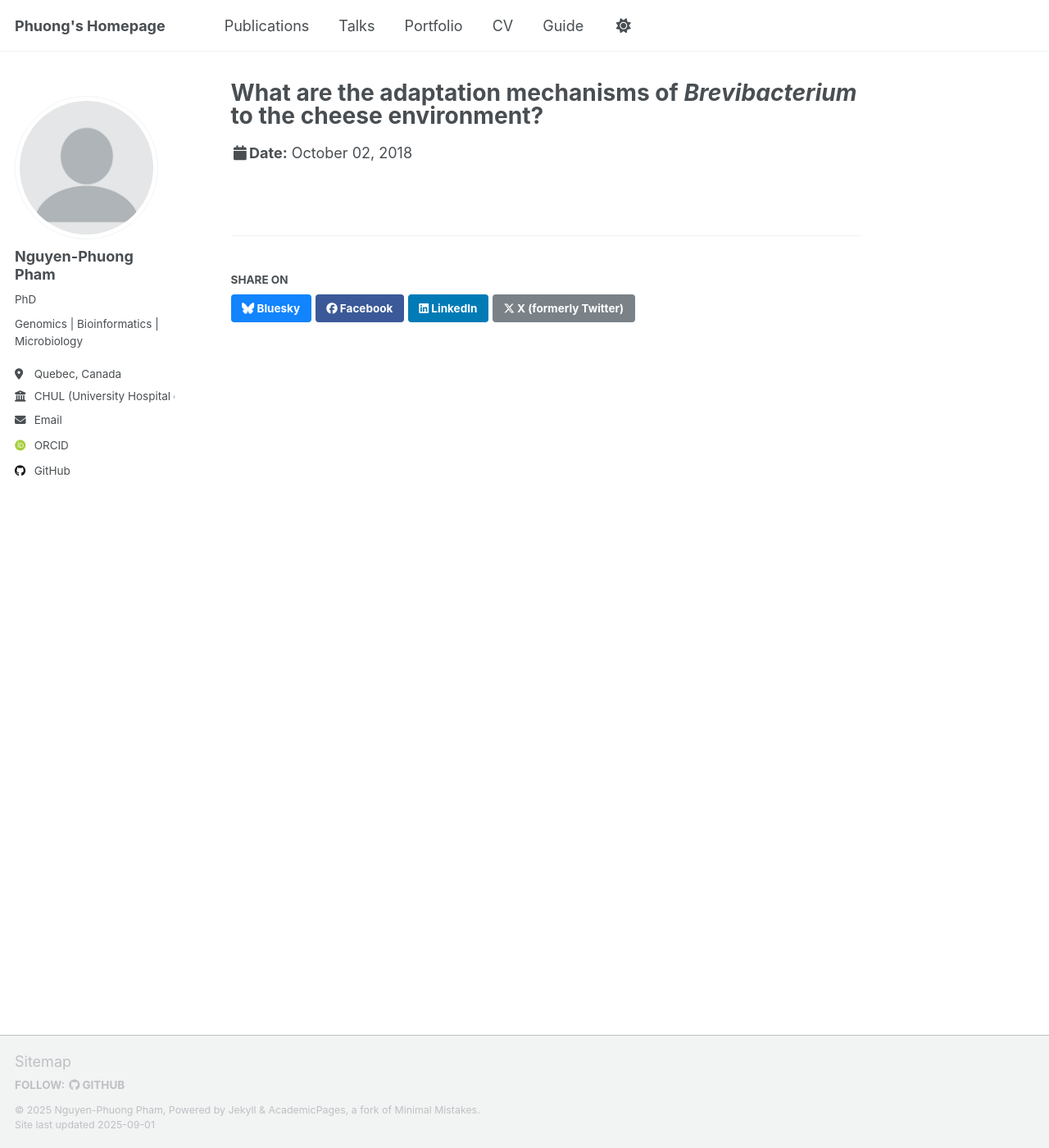
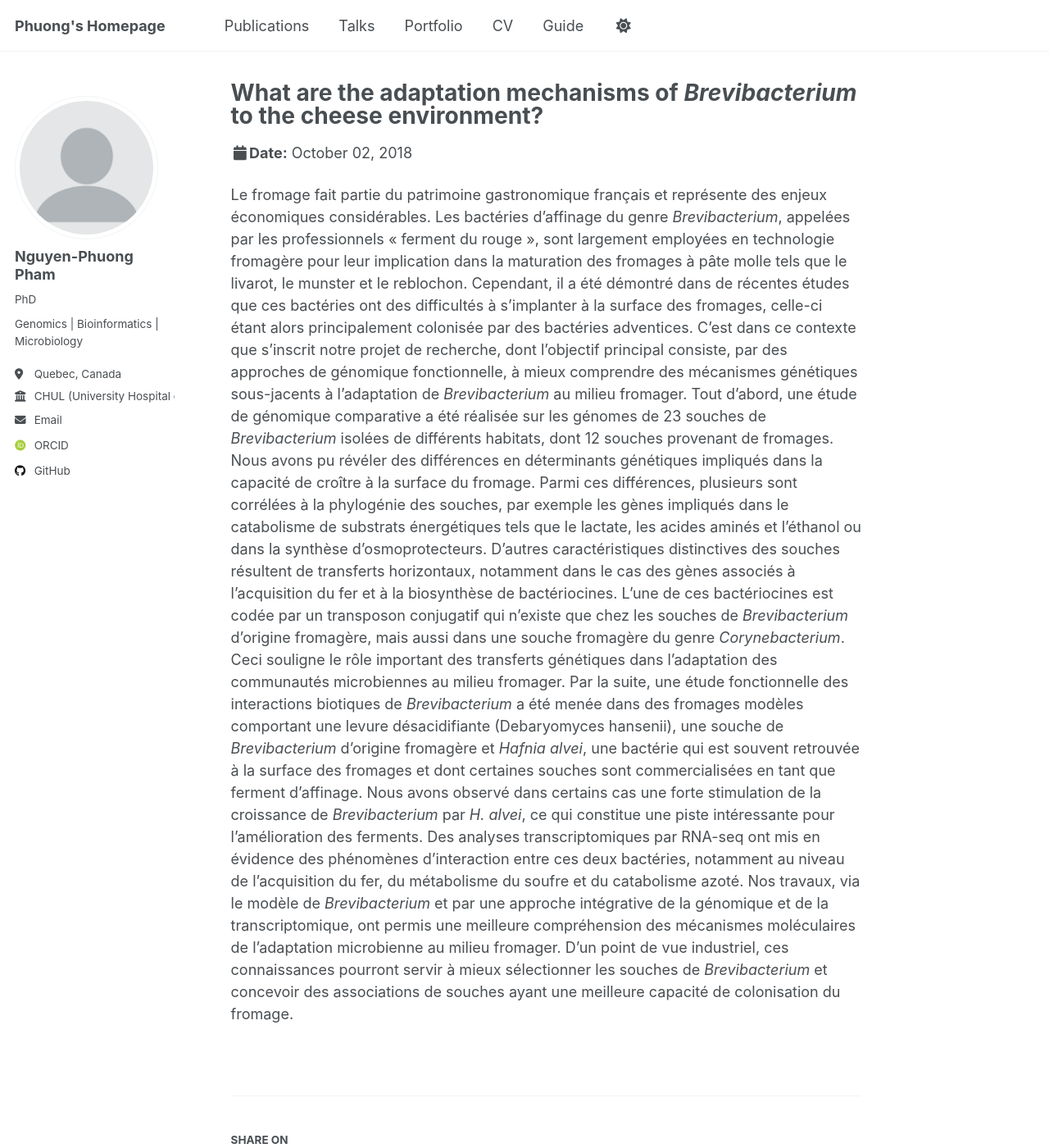
Before and after one commit to phng3001/phng3001.github.io, a Jekyll site: the page built from _talks/2018-10-02_SFM.md, in a window 1280 px wide and 1400 px high. Shown: the whole window at 82% size. Built offline with Jekyll 4.4.1, drawn with Linux system fonts in a browser that asks for light colours; some web fonts are replaced; a script that is not in the unit is left out.

Commit message:
Update 2018-10-02_SFM.md

```diff
--- a/_talks/2018-10-02_SFM.md
+++ b/_talks/2018-10-02_SFM.md
@@ -8,3 +8,9 @@ venue: National Congress of the French Society of Microbiology
 date: 2018-10-02
 location: Paris, France
 ---
+
+Le fromage fait partie du patrimoine gastronomique français et représente des enjeux économiques considérables. Les bactéries d’affinage du genre *Brevibacterium*, appelées par les professionnels « ferment du rouge », sont largement employées en technologie fromagère pour leur implication dans la maturation des fromages à pâte molle tels que le livarot, le munster et le reblochon. Cependant, il a été démontré dans de récentes études que ces bactéries ont des difficultés à s’implanter à la surface des fromages, celle-ci étant alors principalement colonisée par des bactéries adventices.
+C’est dans ce contexte que s’inscrit notre projet de recherche, dont l’objectif principal consiste, par des approches de génomique fonctionnelle, à mieux comprendre des mécanismes génétiques sous-jacents à l’adaptation de *Brevibacterium* au milieu fromager.
+Tout d’abord, une étude de génomique comparative a été réalisée sur les génomes de 23 souches de *Brevibacterium* isolées de différents habitats, dont 12 souches provenant de fromages. Nous avons pu révéler des différences en déterminants génétiques impliqués dans la capacité de croître à la surface du fromage. Parmi ces différences, plusieurs sont corrélées à la phylogénie des souches, par exemple les gènes impliqués dans le catabolisme de substrats énergétiques tels que le lactate, les acides aminés et l’éthanol ou dans la synthèse d’osmoprotecteurs. D’autres caractéristiques distinctives des souches résultent de transferts horizontaux, notamment dans le cas des gènes associés à l’acquisition du fer et à la biosynthèse de bactériocines. L’une de ces bactériocines est codée par un transposon conjugatif qui n'existe que chez les souches de *Brevibacterium* d'origine fromagère, mais aussi dans une souche fromagère du genre *Corynebacterium*. Ceci souligne le rôle important des transferts génétiques dans l’adaptation des communautés microbiennes au milieu fromager.
+Par la suite, une étude fonctionnelle des interactions biotiques de *Brevibacterium* a été menée dans des fromages modèles comportant une levure désacidifiante (Debaryomyces hansenii), une souche de *Brevibacterium* d’origine fromagère et *Hafnia alvei*, une bactérie qui est souvent retrouvée à la surface des fromages et dont certaines souches sont commercialisées en tant que ferment d’affinage. Nous avons observé dans certains cas une forte stimulation de la croissance de *Brevibacterium* par *H. alvei*, ce qui constitue une piste intéressante pour l’amélioration des ferments. Des analyses transcriptomiques par RNA-seq ont mis en évidence des phénomènes d'interaction entre ces deux bactéries, notamment au niveau de l’acquisition du fer, du métabolisme du soufre et du catabolisme azoté.
+Nos travaux, via le modèle de *Brevibacterium* et par une approche intégrative de la génomique et de la transcriptomique, ont permis une meilleure compréhension des mécanismes moléculaires de l’adaptation microbienne au milieu fromager. D’un point de vue industriel, ces connaissances pourront servir à mieux sélectionner les souches de *Brevibacterium* et concevoir des associations de souches ayant une meilleure capacité de colonisation du fromage.
```
